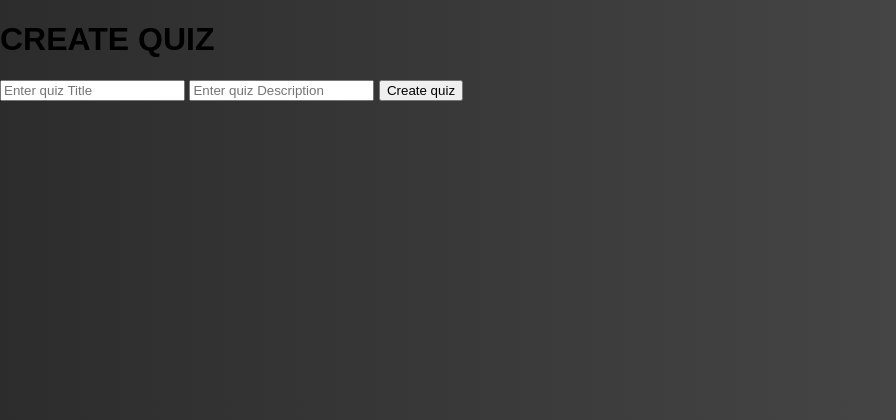
After one commit to graverspng/quiz-group, a PHP site: template App/views/tasks/create.quiz.view.php in a window 1280 px wide. The commit adds this page. Shown: the top 420 px of the page, without its empty margins (0-896 px from the left). Run offline with PHP 8.4, Linux system fonts and the light colour scheme; the template is opened without the code that fills it, so the values that code supplies are empty.

Commit message:
sdfa
sdf

```diff
--- a/App/routes.php
+++ b/App/routes.php
@@ -4,5 +4,6 @@ return [
     "/login" => "../App/controllers/auth/login.php",
     "/register" => "../App/controllers/auth/register.php",
     "/logout" => "../App/controllers/auth/logout.php",
+    "/create" => "../App/controllers/tasks/create-quiz.php",
 ]
 ?>
--- /dev/null
+++ b/App/views/tasks/create.quiz.view.php
@@ -0,0 +1,16 @@
+
+
+<div>
+    <h1>CREATE QUIZ</h1>
+
+    <form action="/create" method="POST">
+        <div>
+
+            <input type="text" name="title" placeholder="Enter quiz Title">
+            <input type="text" name="description" placeholder="Enter quiz Description">
+
+            <button type="submit" >Create quiz</button>
+        </div>
+    </form>
+
+</div>
--- a/App/views/tasks/index.view.php
+++ b/App/views/tasks/index.view.php
@@ -5,7 +5,7 @@
         <button class="shadow_logout__btn">Logout</button>
     </form>
 </div>
-
+<a href="../create" class="btn">create quiz</a>
 <div class="quizzes-header-container">
     <h1>Available Quizzes</h1>
 </div>
```
Also changed, not shown: App/controllers/tasks/create-quiz.php (added, +23 -0 lines), App/models/Quiz.php (added, +25 -0 lines).
